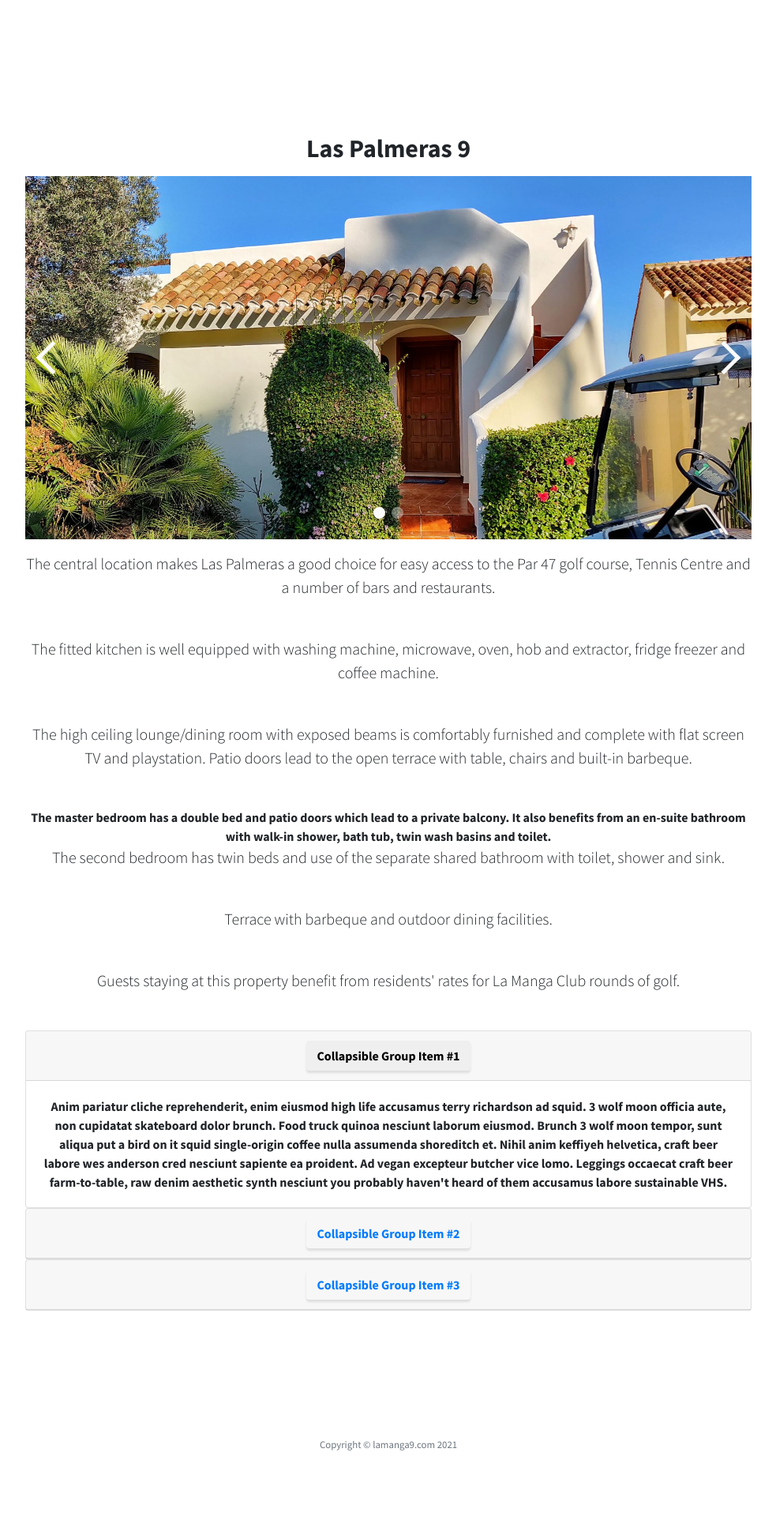
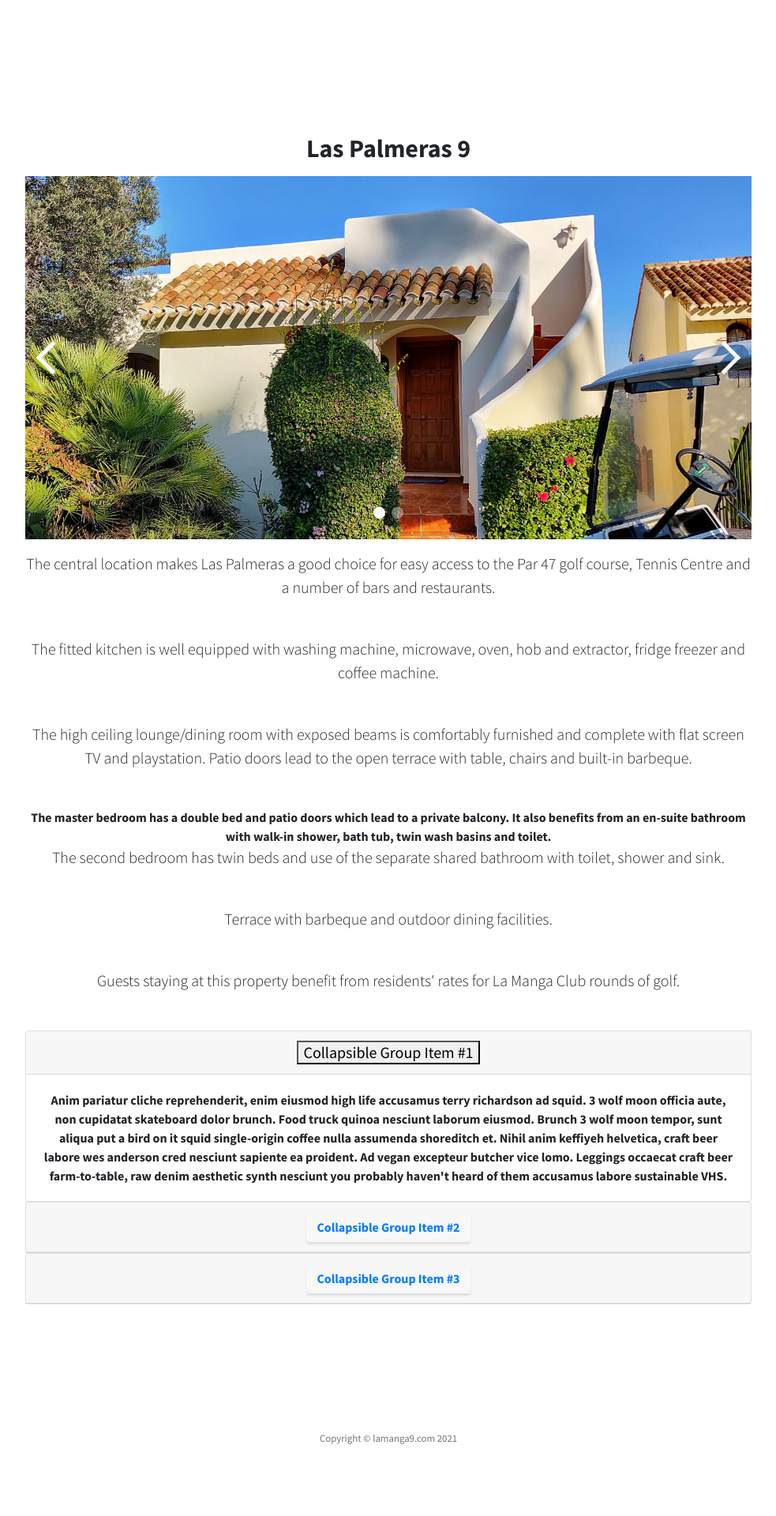
Before and after one commit to richsteer/richsteer.github.io, a Jekyll site: the page built from index.html, in a window 1280 px wide. Shown: the part 1837-3757 px from the top of the page at 79% size, without its empty margins (148-1131 px from the left). Built offline with Jekyll 4.4.1, drawn with Linux system fonts in a browser that asks for light colours.

Commit message:
remove btn class

```diff
--- a/index.html
+++ b/index.html
@@ -76,7 +76,7 @@
                           <div class="card">
                             <div class="card-header" id="headingOne">
                               <h5 class="mb-0">
-                                <button class="btn" data-toggle="collapse" data-target="#collapseOne" aria-expanded="true" aria-controls="collapseOne">
+                                <button class="" data-toggle="collapse" data-target="#collapseOne" aria-expanded="true" aria-controls="collapseOne">
                                   Collapsible Group Item #1
                                 </button>
                               </h5>
```
